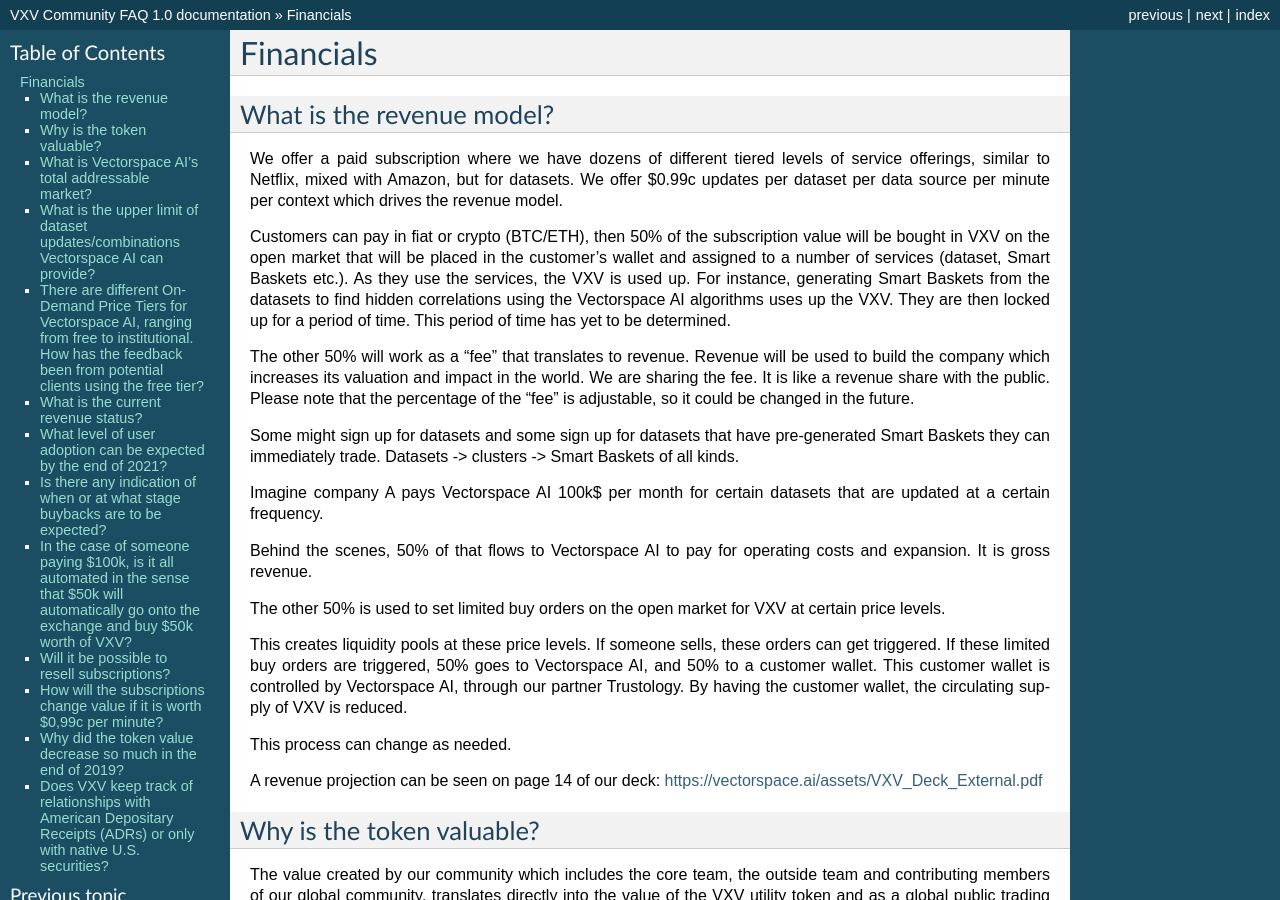
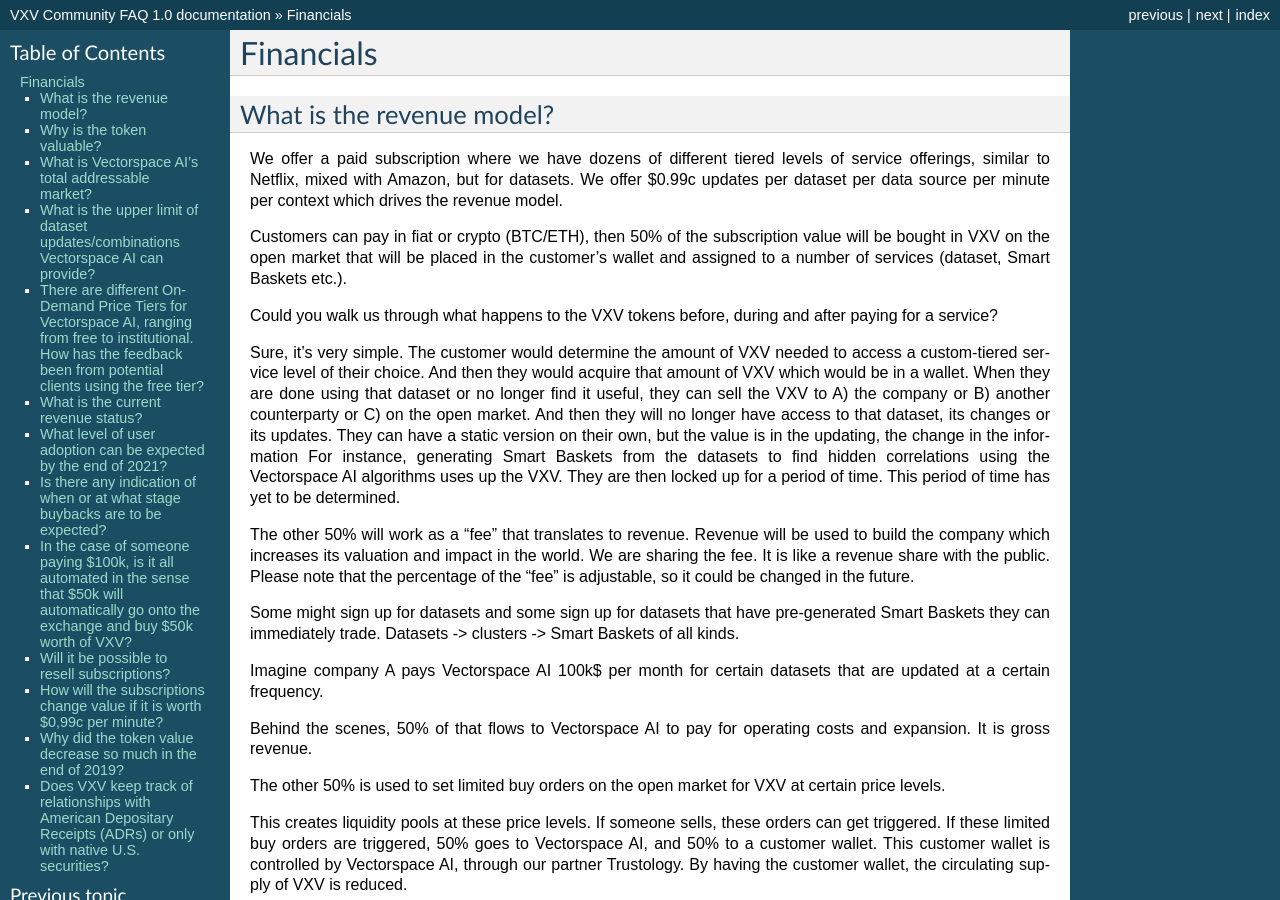
Before and after one commit to vxvfaq/vxvfaq, a Sphinx documentation site: the page built from docs/financials.rst, in a window 1280 px wide and 900 px high. Built offline with Sphinx 7.4.7, drawn with Linux system fonts in a browser that asks for light colours.

Commit message:
Update financials.rst

```diff
--- a/docs/financials.rst
+++ b/docs/financials.rst
@@ -6,7 +6,11 @@
 
 We offer a paid subscription where we have dozens of different tiered levels of service offerings, similar to Netflix, mixed with Amazon, but for datasets. We offer $0.99c updates per dataset per data source per minute per context which drives the revenue model.
 
-Customers can pay in fiat or crypto (BTC/ETH), then 50% of the subscription value will be bought in VXV on the open market that will be placed in the customer’s wallet and assigned to a number of services (dataset, Smart Baskets etc.). As they use the services, the VXV is used up. For instance, generating Smart Baskets from the datasets to find hidden correlations using the Vectorspace AI algorithms uses up the VXV. They are then locked up for a period of time. This period of time has yet to be determined.
+Customers can pay in fiat or crypto (BTC/ETH), then 50% of the subscription value will be bought in VXV on the open market that will be placed in the customer’s wallet and assigned to a number of services (dataset, Smart Baskets etc.).
+
+Could you walk us through what happens to the VXV tokens before, during and after paying for a service?
+
+Sure, it’s very simple. The customer would determine the amount of VXV needed to access a custom-tiered service level of their choice. And then they would acquire that amount of VXV which would be in a wallet. When they are done using that dataset or no longer find it useful, they can sell the VXV to A) the company or B) another counterparty or C) on the open market. And then they will no longer have access to that dataset, its changes or its updates. They can have a static version on their own, but the value is in the updating, the change in the information For instance, generating Smart Baskets from the datasets to find hidden correlations using the Vectorspace AI algorithms uses up the VXV. They are then locked up for a period of time. This period of time has yet to be determined.
 
 The other 50% will work as a “fee” that translates to revenue. Revenue will be used to build the company which increases its valuation and impact in the world. We are sharing the fee. It is like a revenue share with the public. Please note that the percentage of the “fee” is adjustable, so it could be changed in the future.
 
```
